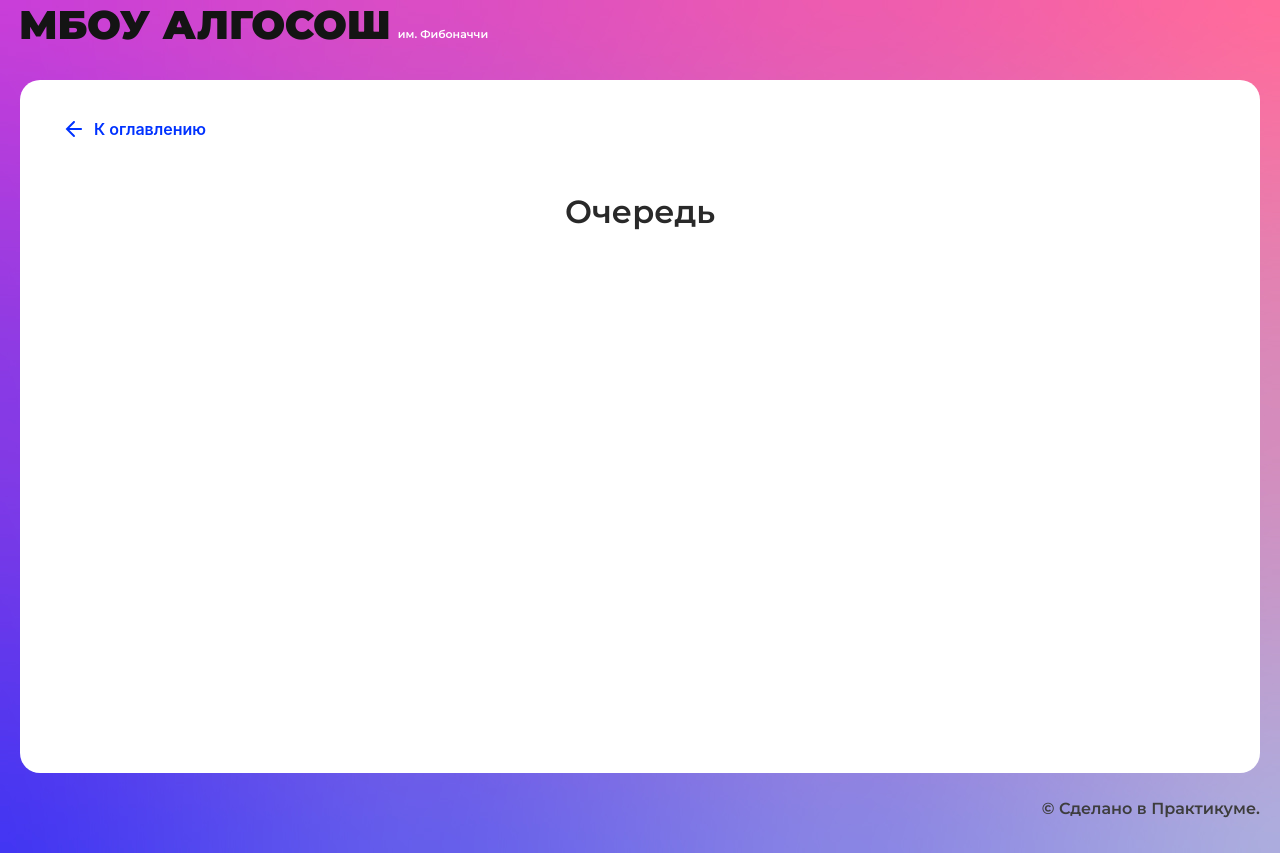
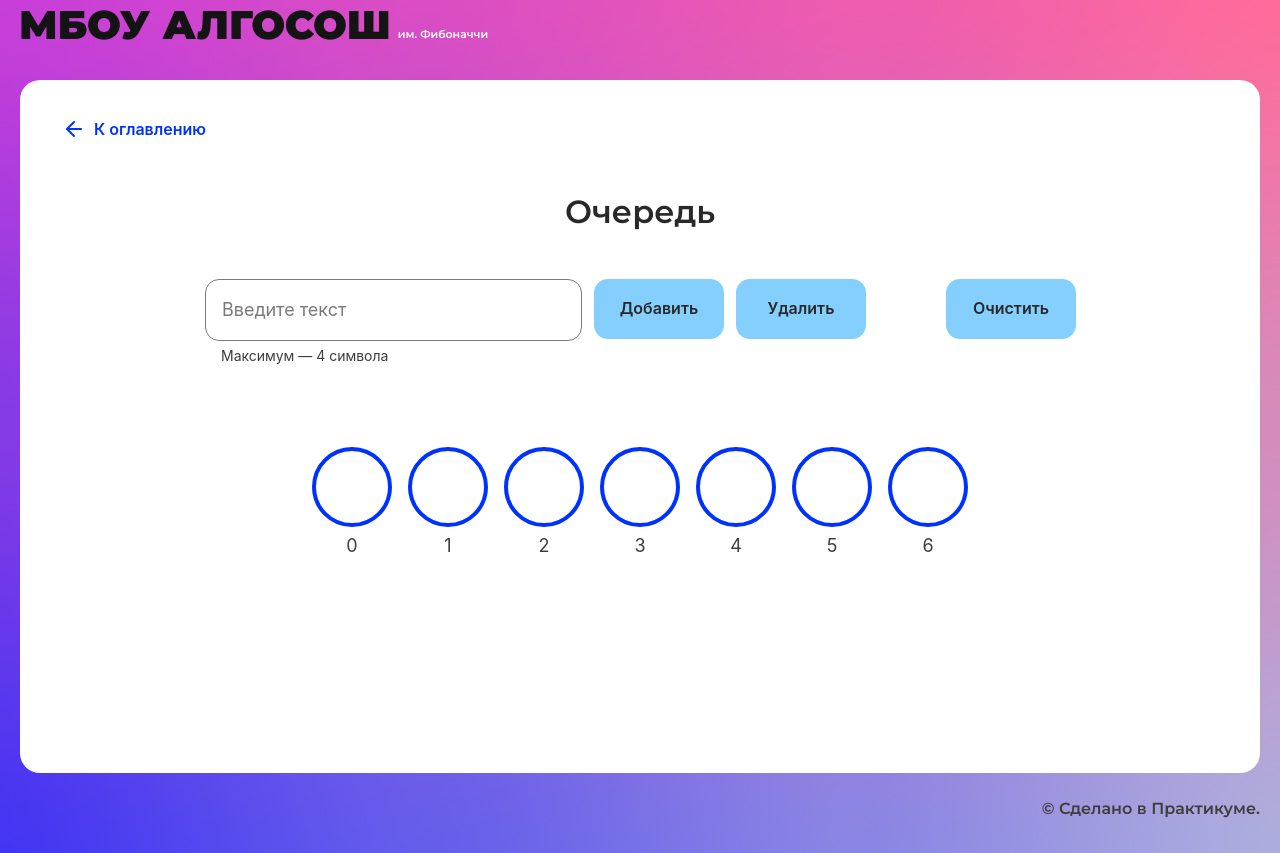
Before and after one commit to TakeYourEnergy/algososh-algoritms, a React (Create React App) app: page /queue in a window 1280 px wide. Built offline with nearby package versions, Linux system fonts and the light colour scheme.

Commit message:
add class queue

```diff
--- /dev/null
+++ b/src/components/queue-page/class/queue.tsx
@@ -0,0 +1,59 @@
+interface IQueue<T> {
+	enqueue: (item: T) => void;
+	dequeue: () => void;
+	clear: () => void;
+	getHead: () => number;
+	getTail: () => number;
+	getSize: () => number;
+	getQueue: () => Array<T | undefined>;
+	getLength: () => number;
+	isEmpty: () => boolean;
+}
+
+export class Queue<T> implements IQueue<T> {
+	private container: (T | undefined)[] = [];
+	private head = 0;
+	private tail = 0;
+	private readonly size: number = 0;
+	private length: number = 0;
+
+	constructor(size: number) {
+		this.size = size;
+		this.container = Array(size);
+	}
+
+	enqueue = (item: T) => {
+		if (this.length >= this.size) {
+			throw new Error('Maximum length exceeded');
+		}
+		this.container[this.tail % this.size] = item;
+		this.tail++;
+		this.length++;
+	};
+
+	dequeue = () => {
+		if (this.isEmpty()) {
+			throw new Error('No elements in the queue');
+		}
+		this.container[this.head % this.size] = undefined;
+		this.length--;
+		this.head++;
+	};
+
+	isEmpty = () => this.length === 0;
+
+	clear = () => {
+		this.head = 0;
+		this.tail = 0;
+		this.length = 0;
+		this.container = Array(this.size);
+	};
+
+	getHead = () => this.head;
+	getTail = () => this.tail;
+	getSize = () => this.size;
+	getQueue = () => [...this.container];
+	getLength = () => this.length;
+}
+
+export const queue = new Queue<string>(7);
--- a/src/components/queue-page/queue-page.tsx
+++ b/src/components/queue-page/queue-page.tsx
@@ -1,10 +1,51 @@
-import React from "react";
-import { SolutionLayout } from "../ui/solution-layout/solution-layout";
+import React, { useState } from 'react';
+import { Button } from '../ui/button/button';
+import { Circle } from '../ui/circle/circle';
+import { Input } from '../ui/input/input';
+import { SolutionLayout } from '../ui/solution-layout/solution-layout';
+import { queue } from './class/queue';
+import styles from './queuePage.module.css';
+import { nanoid } from 'nanoid';
 
 export const QueuePage: React.FC = () => {
-  return (
-    <SolutionLayout title="Очередь">
+	const [inputValue, setInputValue] = useState('');
+	const [queueArr, setQueueArr] = useState(queue.getQueue());
 
-    </SolutionLayout>
-  );
+	console.log(queueArr);
+
+	const handleChange = (e: React.ChangeEvent<HTMLInputElement>) => {
+		setInputValue(e.target.value);
+	};
+
+	const enqueue = async (item: string) => {
+		queue.enqueue(item);
+		setInputValue('');
+		setQueueArr([...queue.getQueue()]);
+	};
+
+	const dequeue = async () => {};
+
+	return (
+		<SolutionLayout title='Очередь'>
+			<form className={styles.form}>
+				<div className={styles.inputWithAddAndDelete}>
+					<Input
+						maxLength={4}
+						isLimitText={true}
+						value={inputValue}
+						extraClass={styles.input}
+						onChange={handleChange}
+					/>
+					<Button text='Добавить' onClick={() => enqueue(inputValue)} />
+					<Button text='Удалить' onClick={dequeue} />
+				</div>
+				<Button text='Очистить' />
+			</form>
+			<div className={styles.queue}>
+				{queueArr.map((item, index) => {
+					return <Circle key={nanoid()} index={index} letter={item} />;
+				})}
+			</div>
+		</SolutionLayout>
+	);
 };
--- /dev/null
+++ b/src/components/queue-page/queuePage.module.css
@@ -0,0 +1,24 @@
+.form {
+	display: flex;
+	margin: 0 auto;
+	gap: 80px;
+	max-width: 870px;
+	width: 100%;
+}
+
+.inputWithAddAndDelete {
+	display: flex;
+	gap: 12px;
+}
+
+.input {
+	width: 377px;
+}
+
+.queue {
+	display: flex;
+	justify-content: center;
+	align-items: center;
+	gap: 16px;
+	margin-top: 80px;
+}
```
